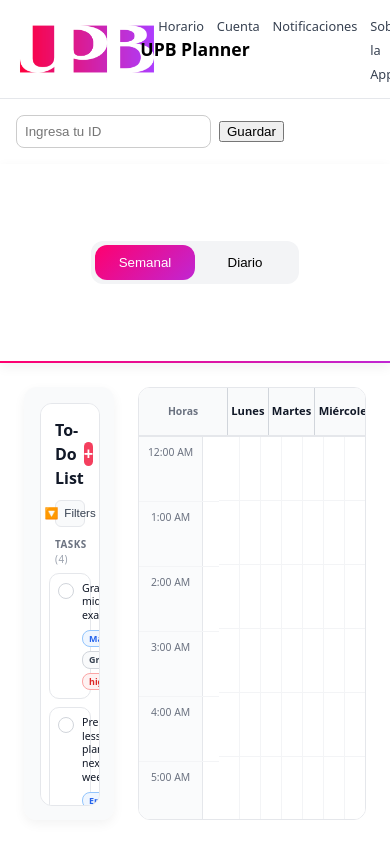
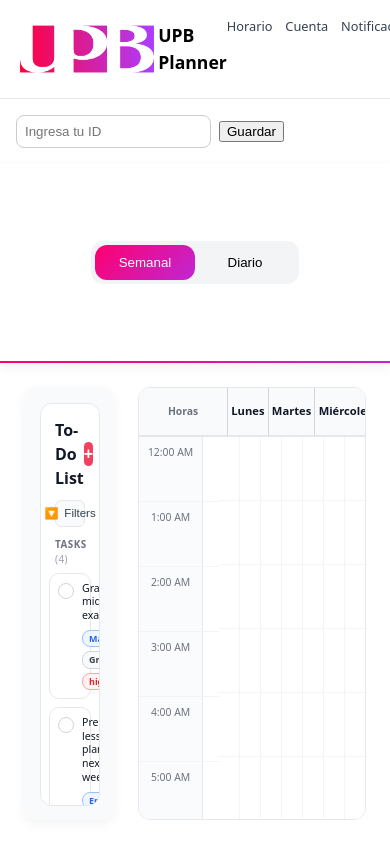
Before and after one commit to Lu2ky/Web, a React (Vite) app: page /#/ in a window 390 px wide. Built offline with nearby package versions, Linux system fonts and the light colour scheme.

Commit message:
Cambios: inicio responsive
fix: Arreglo de sobreposición

```diff
--- a/src/App.jsx
+++ b/src/App.jsx
@@ -140,6 +140,8 @@ function App() {
 	};
 
 	return (
+		<div className="container">
+			<div className="Card">
 				<div className="App">
 					<Header />
 					<IdInput
@@ -175,6 +177,8 @@ function App() {
 						classData={selectedClass}
 					/>
 				</div>
+			</div>
+		</div>
 	);
 }
 
--- a/src/styles/Header.css
+++ b/src/styles/Header.css
@@ -22,9 +22,9 @@ header img {
 /* Titulo */
 
 header h1 {
-    position: absolute;
-    left: 50%;
-    transform: translateX(-50%);
+    display: flex;
+    justify-content: center;
+    align-items: center;
     margin: 0;
     font-size: 2rem;
     font-weight: 600;
```
Lines whose indentation alone changed are shown as unchanged.
